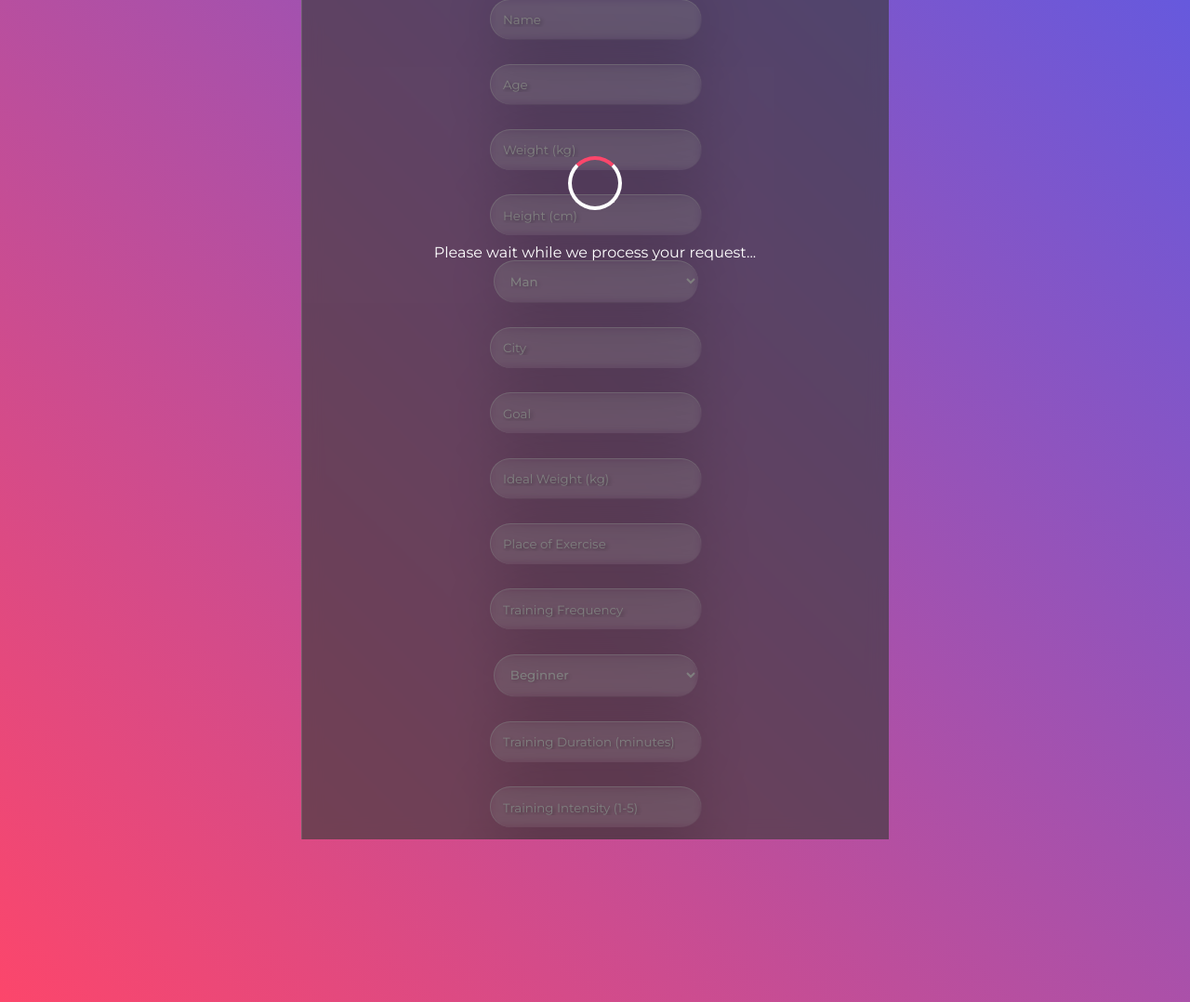
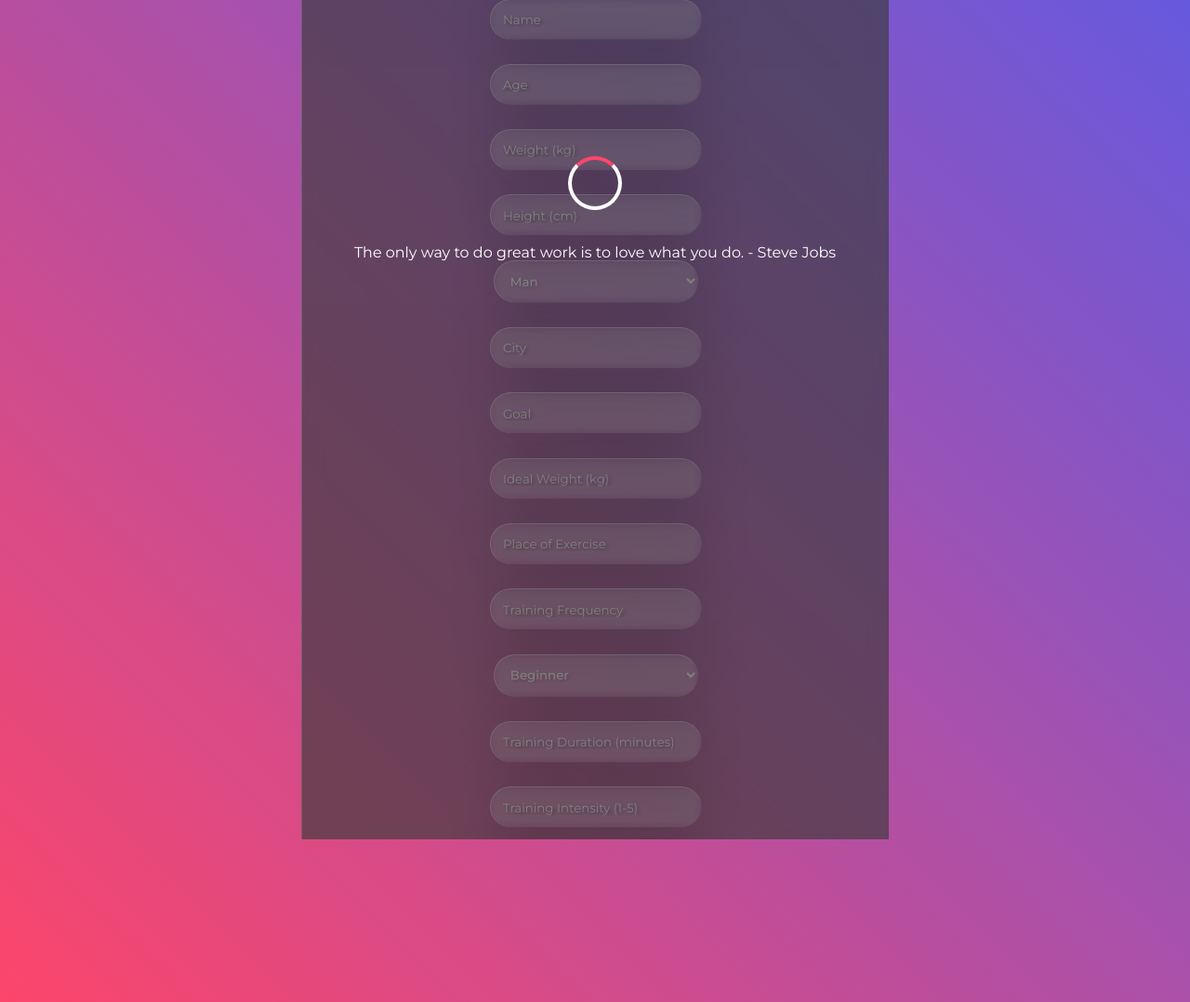
Before and after one commit to bybysker/Coachbot, a Flask app: page / in a window 1280 px wide. Shown: the part 613-1691 px from the top of the page at 93% size. Run offline with Flask 2, Linux system fonts and the light colour scheme.

Commit message:
loading stuff

```diff
--- a/app/static/css/style2.css
+++ b/app/static/css/style2.css
@@ -140,6 +140,24 @@
   text-shadow: 2px 2px 4px rgba(0, 0, 0, 0.4);
 }
 
+.drop {
+  background: rgba(255, 255, 255, 0.3);
+  backdrop-filter: blur(10px);
+  border-radius: 10px;
+  border-left: 1px solid rgba(255, 255, 255, 0.3);
+  border-top: 1px solid rgba(255, 255, 255, 0.3);
+  box-shadow: 10px 10px 60px -8px rgba(0, 0, 0, 0.2);
+  position: absolute;
+  transition: all 0.2s ease;
+}
+
+.drop-1, .drop-2, .drop-3, .drop-4, .drop-5 {
+  top: unset;
+  left: unset;
+  bottom: unset;
+  right: unset;
+}
+
 a,
 input:focus,
 select:focus,
@@ -147,6 +165,7 @@
 button:focus {
   outline: none;
 }
+
 
 #loading-container {
   position: fixed;
--- a/app/static/js/index_script.js
+++ b/app/static/js/index_script.js
@@ -1,3 +1,6 @@
+const loadingIndicator = document.getElementById("loading-indicator");
+const quoteText = document.getElementById("quote-text");
+
 const quotes = [
   "The greatest glory in living lies not in never falling, but in rising every time we fall. - Nelson Mandela",
   "The only way to do great work is to love what you do. - Steve Jobs",
@@ -5,6 +8,7 @@
   "The future belongs to those who believe in the beauty of their dreams. - Eleanor Roosevelt",
   // Add more quotes here
 ];
+
 
 function displayRandomQuote() {
   const quoteContainer = document.getElementById("quote-container");
@@ -18,16 +22,20 @@
 // Call the function to display a random quote
 displayRandomQuote();
 
-const loadingIndicator = document.getElementById("loading-indicator");
-const quoteText = document.getElementById("quote-text");
+
 
 function startLoadingProcess() {
   // Display the loading indicator
   loadingIndicator.style.display = "block";
 
-  // Update the quote text
-  quoteText.textContent = "Please wait while we process your request...";
+  displayRandomQuote();
 }
 
-// Call the function to start the loading process
-startLoadingProcess();
+const form = document.querySelector('form');
+form.addEventListener('submit', handleSubmit);
+
+// Function to handle form submission
+function handleSubmit(event) {
+  event.preventDefault();
+  startLoadingProcess();
+}
--- a/app/templates/index2.html
+++ b/app/templates/index2.html
@@ -41,6 +41,13 @@
         <p id="quote-text">Loading...</p>
       </div>
     </div>
+    <div class="drops">
+      <div class="drop drop-1"></div>
+      <div class="drop drop-2"></div>
+      <div class="drop drop-3"></div>
+      <div class="drop drop-4"></div>
+      <div class="drop drop-5"></div>
+    </div>
   </div>
 
   <script src="{{ url_for('static', filename='js/index_script.js') }}"></script>
```
